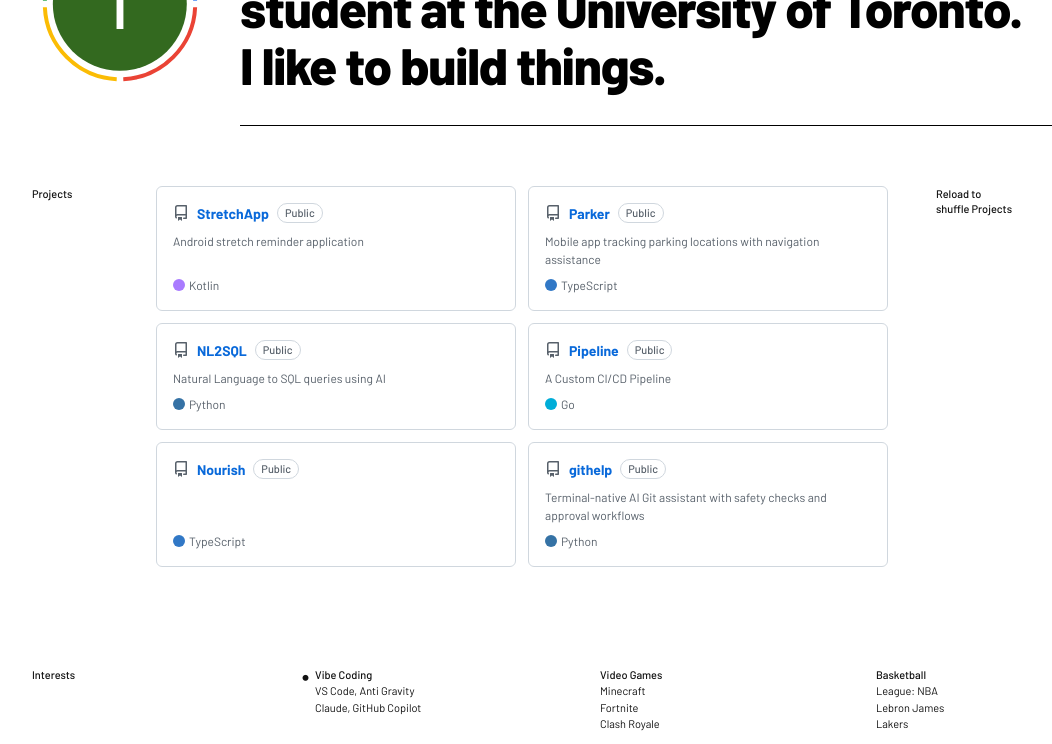
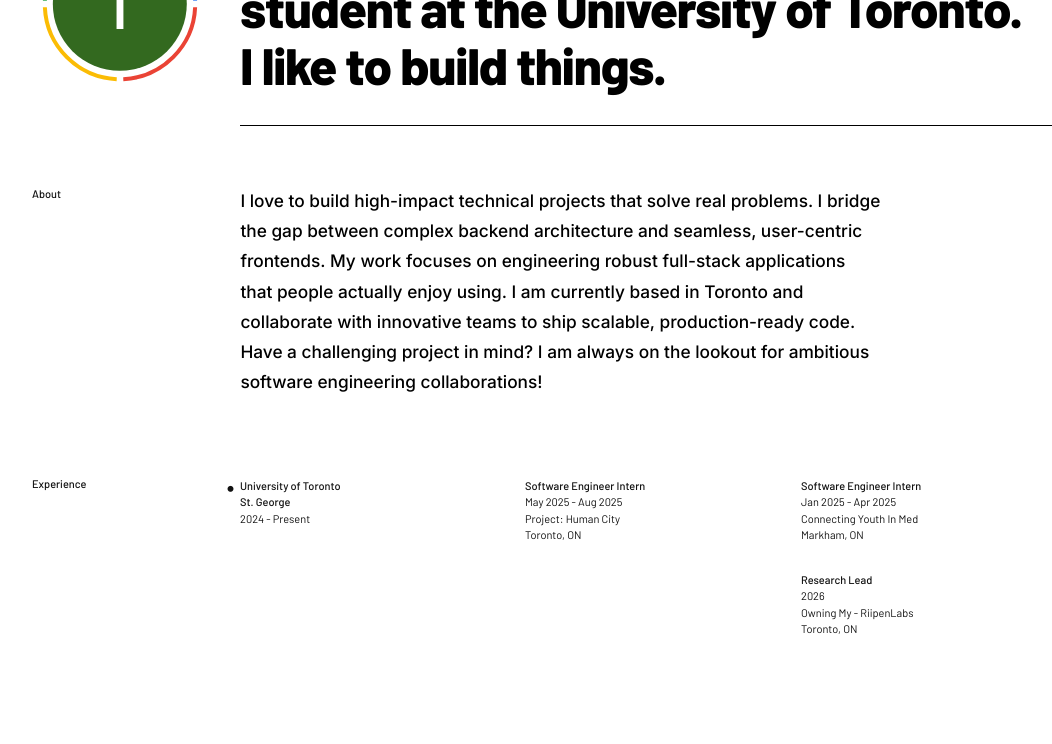
Before and after one commit to ivanx000/Portfolio, a React (Vite) app: page / in a window 1280 px wide. Shown: the part 940-1684 px from the top of the page, without its empty margins (118-1170 px from the left). Built offline with nearby package versions, Linux system fonts and the light colour scheme.

Commit message:
Added an About section

```diff
--- a/src/App.tsx
+++ b/src/App.tsx
@@ -510,13 +510,106 @@ function App() {
           />
         </div>
 
+        {/* ── About / Experience section ─────────────────────── */}
+        <div style={{ padding: '60px 0 80px 0', position: 'relative', overflow: 'hidden', minHeight: '600px' }}>
+          {/* "About" label */}
+          <div style={{
+            position: 'absolute',
+            left: '150px',
+            top: '60px',
+            fontSize: '11px',
+            fontFamily: "'Barlow', sans-serif",
+            fontWeight: 500,
+            lineHeight: 1.4,
+            color: '#111',
+            zIndex: 2,
+          }}>
+            <div>About</div>
+            <div style={{ marginTop: '275px' }}>Experience</div>
+          </div>
+
+          {/* Bio text */}
+          <motion.p
+            initial={{ opacity: 0, y: 20 }}
+            whileInView={{ opacity: 1, y: 0 }}
+            viewport={{ once: true, amount: 0.1 }}
+            transition={{ duration: 0.3, ease: 'easeOut' }}
+            style={{
+              position: 'relative',
+              zIndex: 1,
+              margin: 0,
+              paddingLeft: '28%',
+              paddingRight: '22%',
+              paddingBottom: '80px',
+              fontFamily: "'Inter', sans-serif",
+              fontWeight: 500,
+              fontSize: 'clamp(1rem, 1.35vw, 1.25rem)',
+              lineHeight: 1.75,
+              color: '#000',
+            }}
+          >
+            I love to build high-impact technical projects that solve real problems. I bridge the gap between complex backend architecture and seamless, user-centric frontends. My work focuses on engineering robust full-stack applications that people actually enjoy using. I am currently based in Toronto and collaborate with innovative teams to ship scalable, production-ready code. Have a challenging project in mind? I am always on the lookout for ambitious software engineering collaborations!
+          </motion.p>
+
+          {/* Work experience grid */}
+          {(() => {
+            type Experience = { bullet?: boolean; title: string; period: string; org: string; location: string } | null
+
+            const experiences: Experience[] = [
+              { bullet: true, title: 'University of Toronto \nSt. George', period: '2024 - Present', org: '', location: '' },
+              { title: 'Software Engineer Intern', period: 'May 2025 - Aug 2025', org: 'Project: Human City', location: 'Toronto, ON' },
+              { title: 'Software Engineer Intern', period: 'Jan 2025 - Apr 2025', org: 'Connecting Youth In Med', location: 'Markham, ON' },
+              null,
+              null,
+              { title: 'Research Lead', period: '2026', org: 'Owning My - RiipenLabs', location: 'Toronto, ON' },
+            ]
+
+            return (
+              <div style={{
+                position: 'relative',
+                zIndex: 1,
+                display: 'grid',
+                gridTemplateColumns: 'repeat(3, 220px)',
+                gap: '28px 56px',
+                marginLeft: 'calc(50% - 295px)',
+              }}>
+                {experiences.map((item, i) =>
+                  item === null ? (
+                    <div key={i} />
+                  ) : (
+                    <motion.div
+                      key={i}
+                      initial={{ opacity: 0, y: 20 }}
+                      whileInView={{ opacity: 1, y: 0 }}
+                      viewport={{ once: true, amount: 0.1 }}
+                      transition={{ duration: 0.2, delay: (i % 3) * 0.06, ease: 'easeOut' }}
+                      style={{ display: 'flex', alignItems: 'flex-start', gap: '6px' }}
+                    >
+                      {item.bullet
+                        ? <span style={{ fontFamily: "'Barlow', sans-serif", fontSize: '22px', fontWeight: 900, color: '#111', marginTop: '-3px', flexShrink: 0, lineHeight: 1 }}>•</span>
+                        : <span style={{ width: '16px', flexShrink: 0 }} />
+                      }
+                      <div style={{ fontFamily: "'Barlow', sans-serif", fontSize: '11px', color: '#111', lineHeight: 1.5 }}>
+                        <div style={{ fontWeight: 500, whiteSpace: 'pre-line' }}>{item.title}</div>
+                        <div>{item.period}</div>
+                        {item.org      && <div>{item.org}</div>}
+                        {item.location && <div>{item.location}</div>}
+                      </div>
+                    </motion.div>
+                  )
+                )}
+              </div>
+            )
+          })()}
+        </div>
+
         {/* ── Projects section ───────────────────────────────── */}
-        <div style={{ padding: '60px 0 80px 0', position: 'relative' }}>
+        <div style={{ padding: '20px 0 80px 0', position: 'relative' }}>
           {/* "Projects" label — ~150px from left edge, matching Portfolio/2026 style */}
           <div style={{
             position: 'absolute',
             left: '150px',
-            top: '60px',
+            top: '20px',
             fontSize: '11px',
             fontFamily: "'Barlow', sans-serif",
             fontWeight: 500,
@@ -530,7 +623,7 @@ function App() {
           <div style={{
             position: 'absolute',
             right: '150px',
-            top: '60px',
+            top: '20px',
             fontSize: '11px',
             fontFamily: "'Barlow', sans-serif",
             fontWeight: 500,
@@ -579,10 +672,10 @@ function App() {
             // Use null for an empty cell so items align to a specific column.
             const interests: Interest[] = [
               { bullet: true, title: 'Vibe Coding', period: 'VS Code, Anti Gravity', org: 'Claude, GitHub Copilot', location: '',           },
-              {               title: 'Video Games',             period: 'Minecraft',   org: 'Fortnite', location: 'Clash Royale' },
-              {               title: 'Basketball',                            period: 'League: NBA',          org: 'Lebron James',      location: 'Lakers'  },
+              {               title: 'Video Games',             period: 'Minecraft 2015 - Present',   org: 'Fortnite 2018 - 2020', location: 'Clash Royale 2024 - Present' },
+              {               title: 'Basketball',                            period: 'League: NBA',          org: 'Favorite Player: Lebron James',      location: 'Favorite Team: Lakers'  },
               null,  // empty cell — keeps Interactive Designer in column 2 (under Art Director)
-              {               title: 'Video Editing',                       period: 'Sony Vegas',   org: 'Capcut',        location: '' },
+              {               title: 'Video Editing',                       period: 'Sony Vegas 2019 - Present',   org: 'Capcut 2026',        location: '' },
               {               title: 'Health & Fitness',                                period: 'Food, Cooking',   org: 'Gym, Fitness',   location: '' },
             ]
 
--- a/src/index.css
+++ b/src/index.css
@@ -1,4 +1,4 @@
-@import url('https://fonts.googleapis.com/css2?family=Barlow:wght@300;400;500;700;800&family=Cormorant+Garamond:wght@300;400&display=swap');
+@import url('https://fonts.googleapis.com/css2?family=Barlow:wght@300;400;500;700;800&family=Cormorant+Garamond:wght@300;400&family=Inter:wght@400;500&display=swap');
 
 @import 'tailwindcss';
 
```
